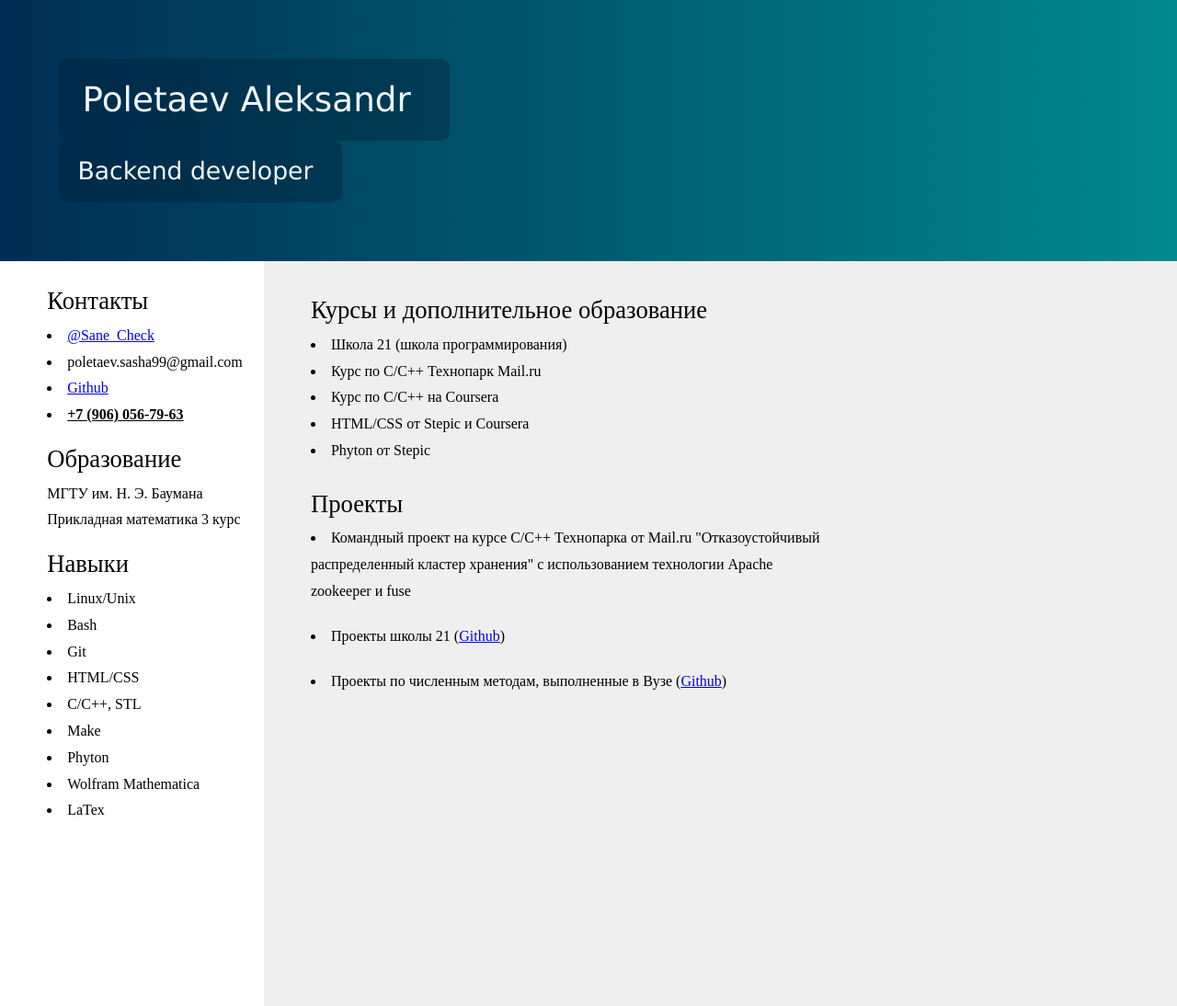
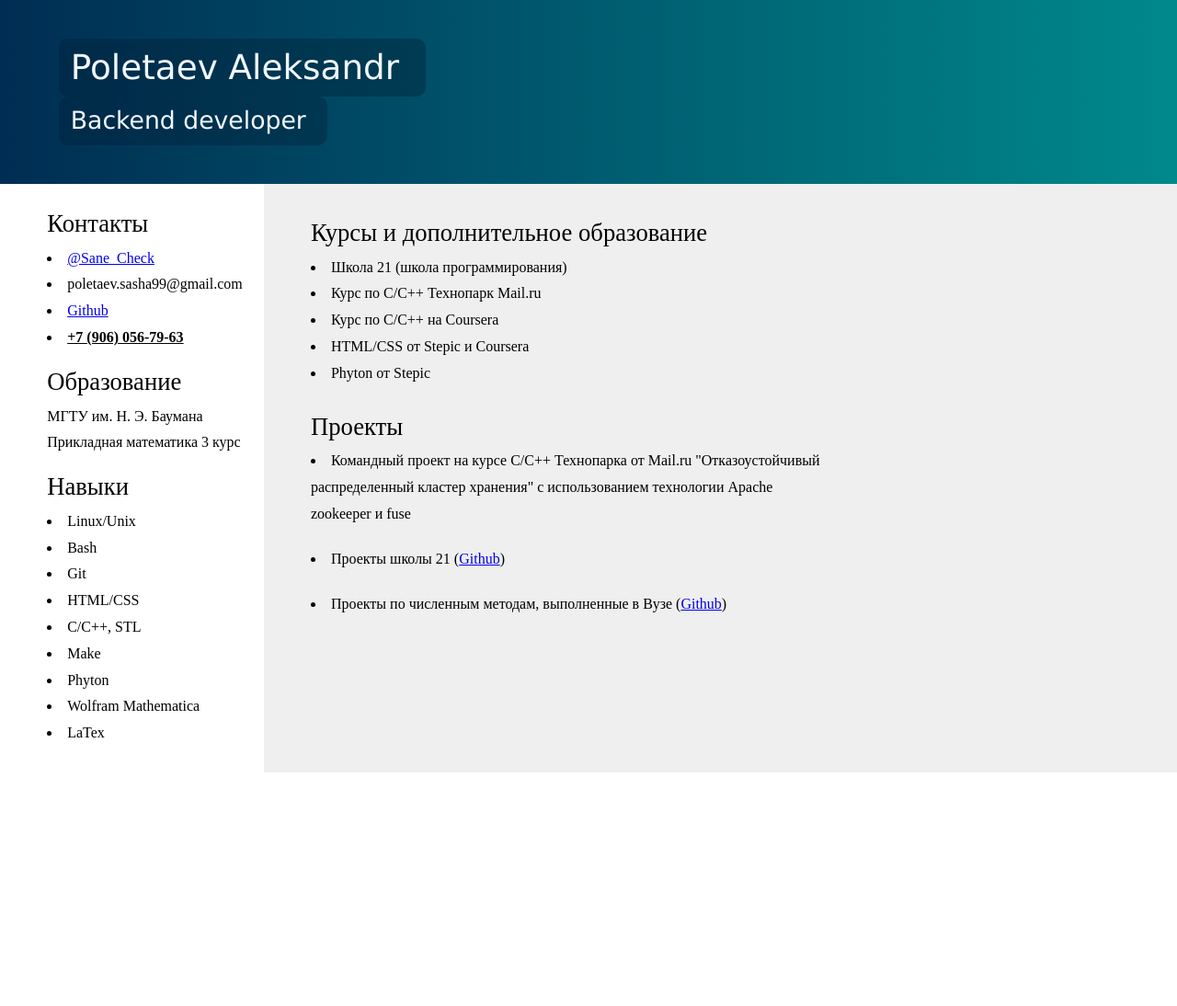
Before and after one commit to AlexanderSanes/resume, a plain HTML site: page index.html in a window 1280 px wide. Shown: the whole page at 92% size. After the commit the page ends 840 px from the top, so only its background shows below. Drawn offline with Linux system fonts and the light colour scheme.

Commit message:
add fkexbox to fix block sizes

```diff
--- a/style.css
+++ b/style.css
@@ -1,15 +1,21 @@
+html, body {
+  height: 100%;
+  background: linear-gradient(to right, #002d53 0%, #00898c 100%);
+}
+
 div.header {
-  background: linear-gradient(to right, #002d53 0%, #00898c 100%);
-  padding-top: 5%;
-  padding-bottom: 5%;
-  margin-right: 0;
+  display: flex;
+  flex-direction: column;
+  justify-content: center;
+  align-items: flex-start;
+  height: 20%;
+  min-height: 200px;
 }
 
 div.header p {
   background: rgb(0, 30, 53, 0.4);
 	margin-left: 5%;
-  margin-right: auto;
-  padding: 2%;
+  padding: 1%;
   border-radius: 10px;
   width: 10em;
   color:aliceblue;
@@ -22,14 +28,14 @@ div.header p.fio {
 
 div.header p.vocation {
   font-size: 20pt;
-  padding: 1.6%;
 }
 
 .textcols {
-	display: flex;
+  display: flex;
 	flex-direction: row;
 	flex-wrap: wrap;
 	width: 100%;
+  height: 80%
 }
 
 .textcols-item {
@@ -38,7 +44,6 @@ div.header p.vocation {
 	flex-direction: column;
 	flex-basis: 100%;
 	flex: 1;
-	height: 100vh;
 	padding-left: 4%;
 	background: #ffffff;
 }
```
Also changed, not shown: index.html (+1 -0 lines), script.js (added, +46 -0 lines), 1 other file.
